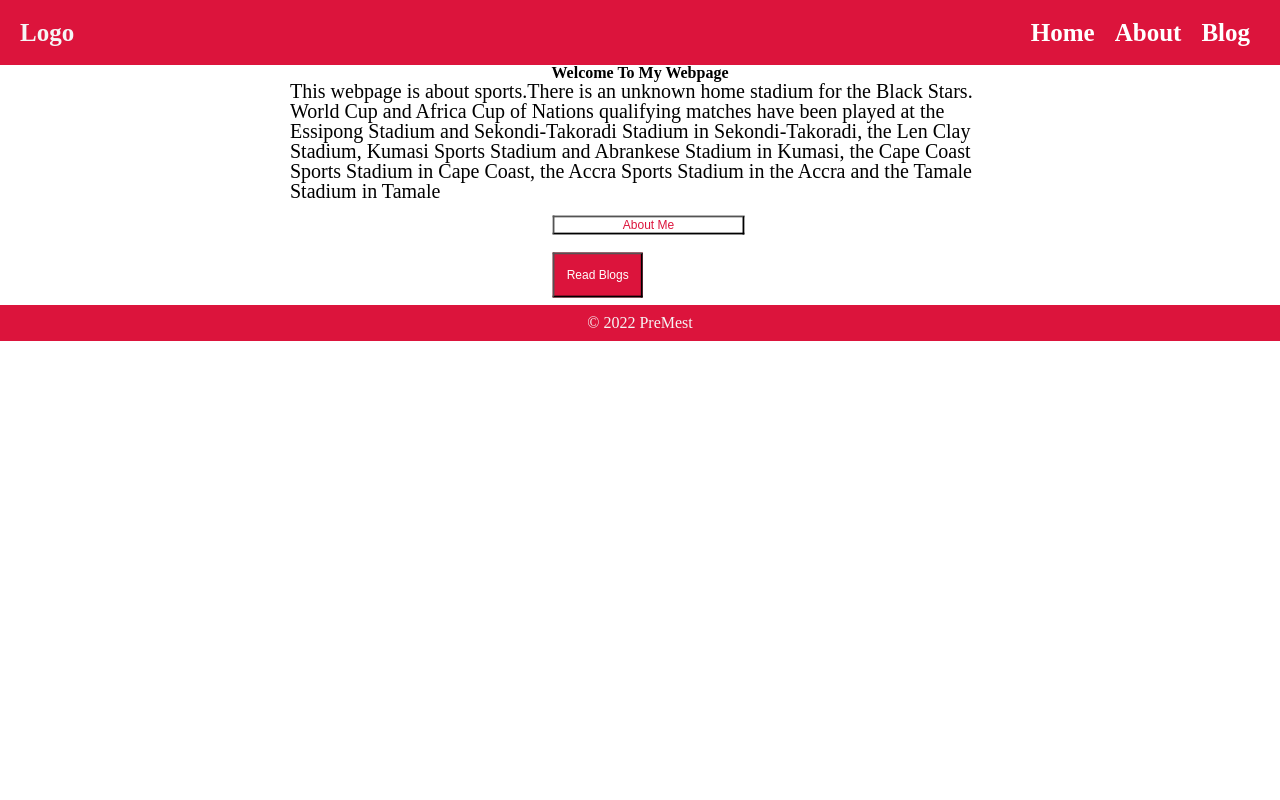
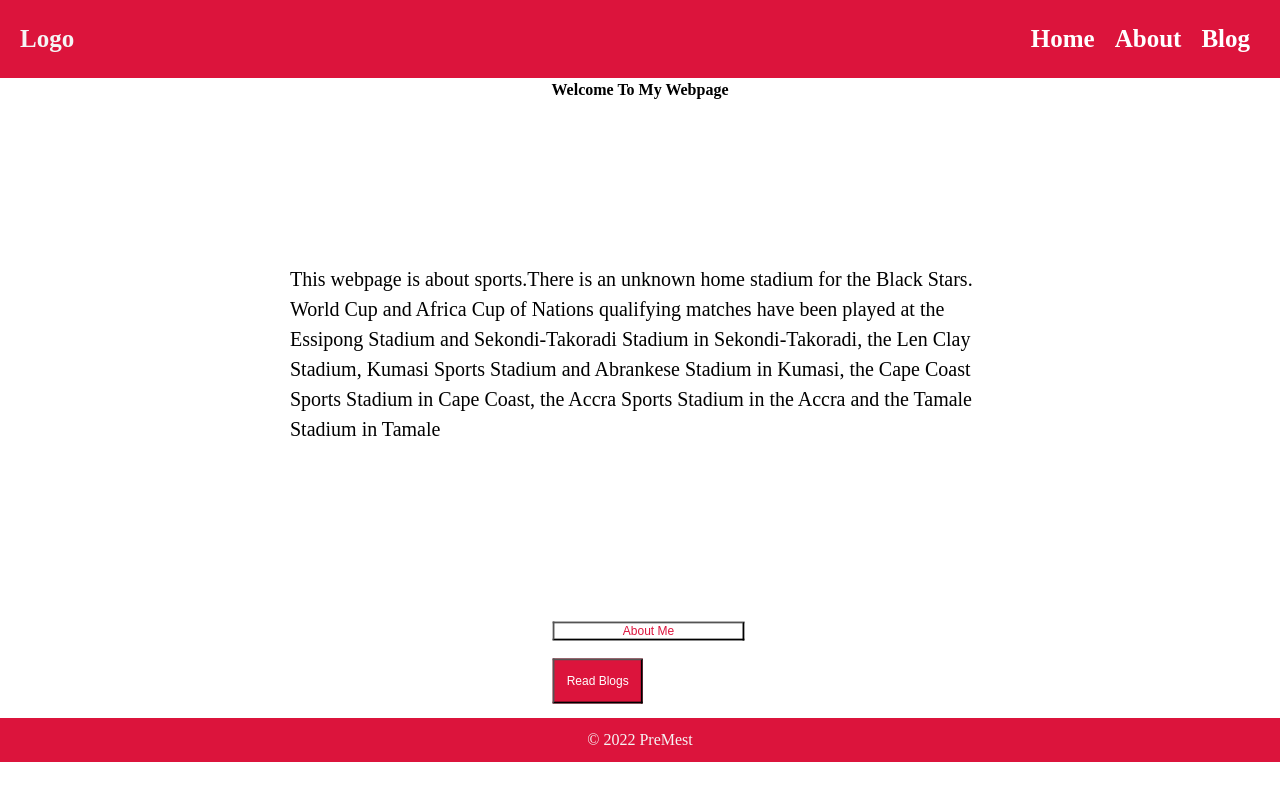
Before and after one commit to Danwanaa94/Blogsite, a React (Create React App) app: page / in a window 1280 px wide. Built offline with nearby package versions, Linux system fonts and the light colour scheme.

Commit message:
changed height

```diff
--- a/src/index.css
+++ b/src/index.css
@@ -38,7 +38,7 @@ footer{
   color: whitesmoke;
 }
 .banner{
-  height: 30vh;
+  height: 80vh;
   width: 100%;
   display: flex;
   flex-direction: column;
--- a/src/reset.css
+++ b/src/reset.css
@@ -21,8 +21,8 @@ summary, time, mark, audio, video{
 }
 
 html, body, div#root{
-    height: 100px;
-    line-height: 1;
+    height: 100%;
+    line-height: 1.5;
 }
 nav ul{
     list-style: none;
```
